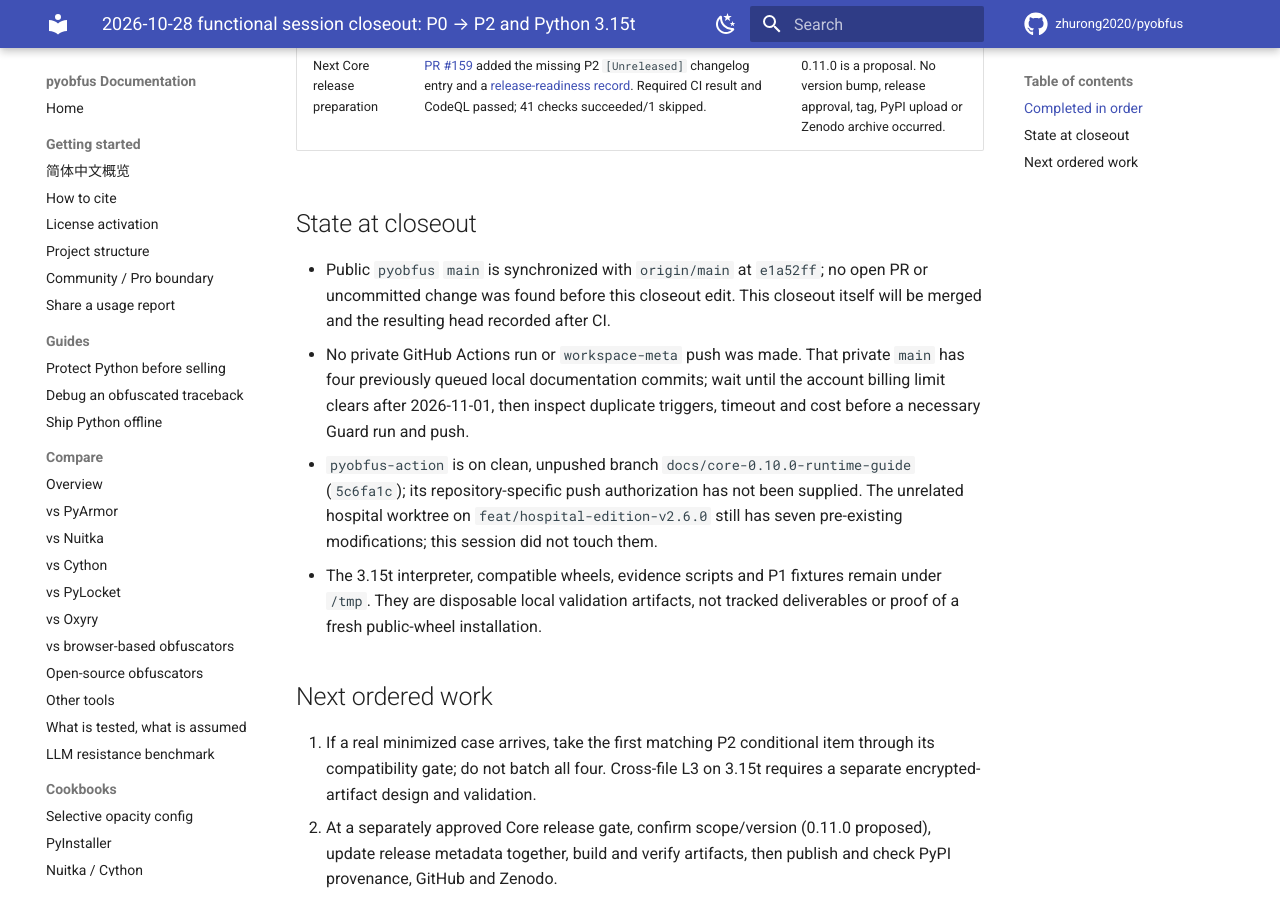
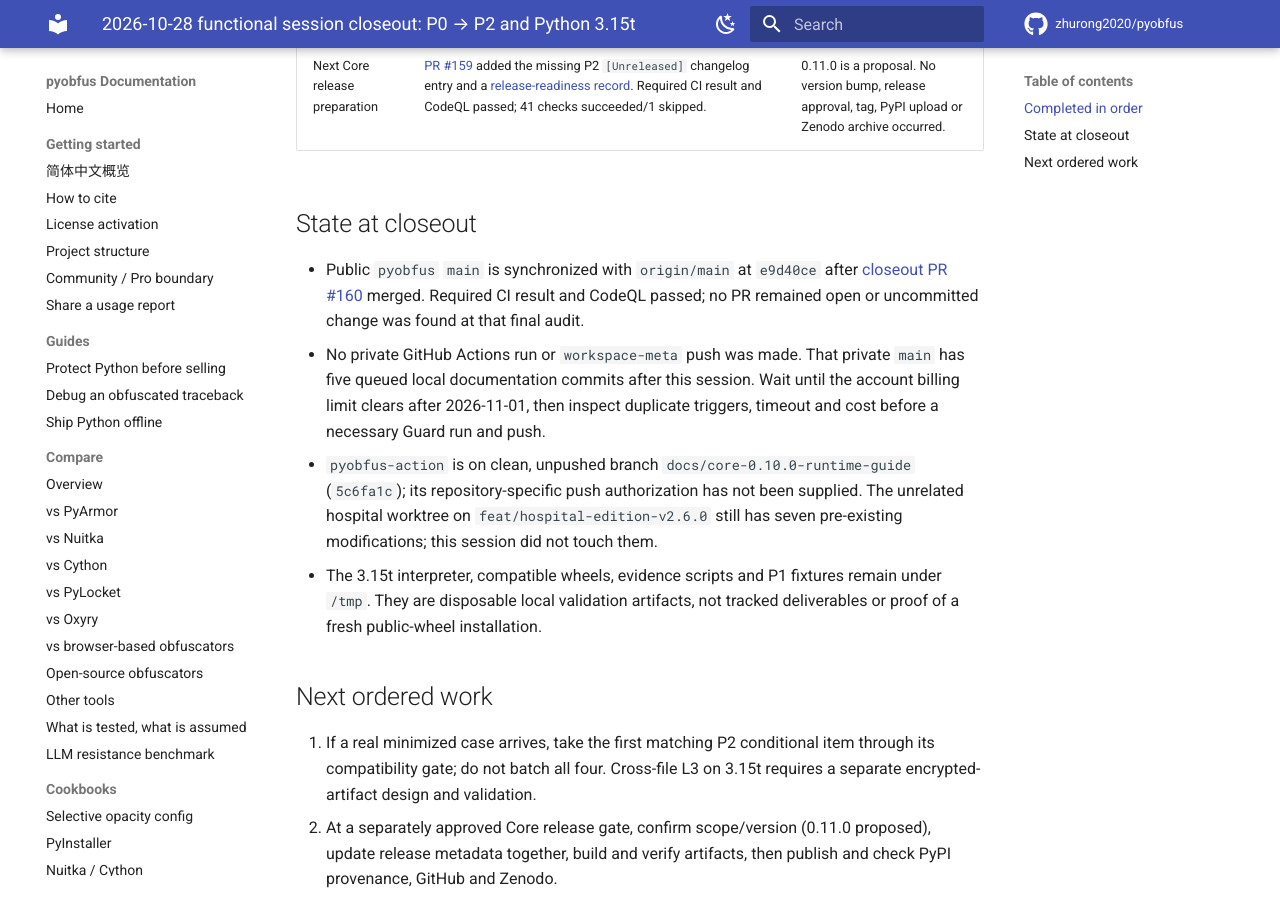
Before and after one commit to zhurong2020/pyobfus, an MkDocs documentation site: the page built from docs/SESSION_FUNCTIONAL_CLOSEOUT_2026-10-28.md, in a window 1280 px wide and 900 px high, scrolled down 1136 px. Built offline with MkDocs 1.6.1 and Material for MkDocs 9.7.7, drawn with Linux system fonts in a browser that asks for light colours; comment, search, counter and statistics services are not loaded.

Commit message:
docs: record final functional closeout merge state

```diff
--- a/docs/SESSION_FUNCTIONAL_CLOSEOUT_2026-10-28.md
+++ b/docs/SESSION_FUNCTIONAL_CLOSEOUT_2026-10-28.md
@@ -20,12 +20,13 @@
 
 ## State at closeout
 
-- Public `pyobfus` `main` is synchronized with `origin/main` at `e1a52ff`;
-  no open PR or uncommitted change was found before this closeout edit. This
-  closeout itself will be merged and the resulting head recorded after CI.
+- Public `pyobfus` `main` is synchronized with `origin/main` at `e9d40ce`
+  after [closeout PR #160](https://github.com/zhurong2020/pyobfus/pull/160)
+  merged. Required CI result and CodeQL passed; no PR remained open or
+  uncommitted change was found at that final audit.
 - No private GitHub Actions run or `workspace-meta` push was made. That
-  private `main` has four previously queued local documentation commits; wait
-  until the account billing limit clears after 2026-11-01, then inspect
+  private `main` has five queued local documentation commits after this session.
+  Wait until the account billing limit clears after 2026-11-01, then inspect
   duplicate triggers, timeout and cost before a necessary Guard run and push.
 - `pyobfus-action` is on clean, unpushed branch
   `docs/core-0.10.0-runtime-guide` (`5c6fa1c`); its repository-specific push
```
